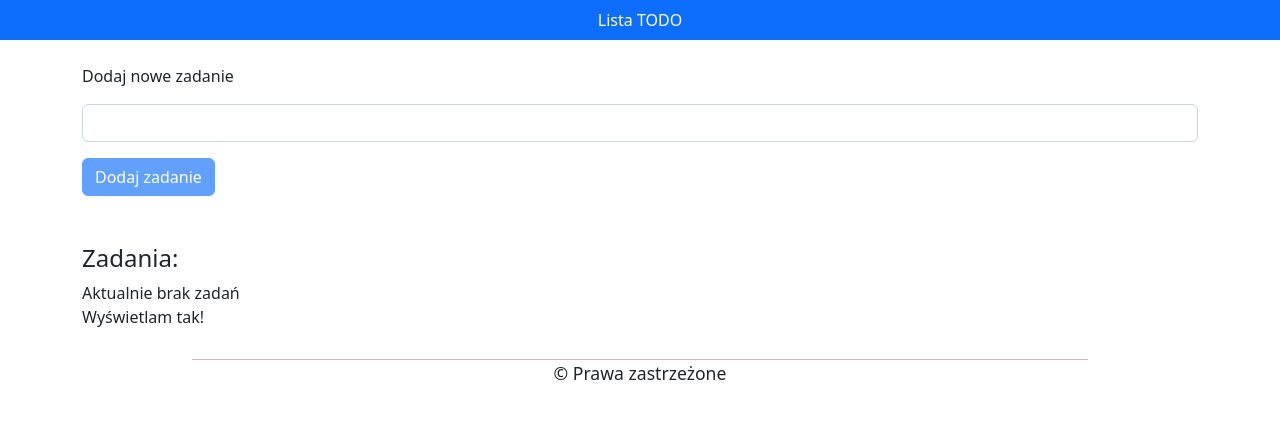
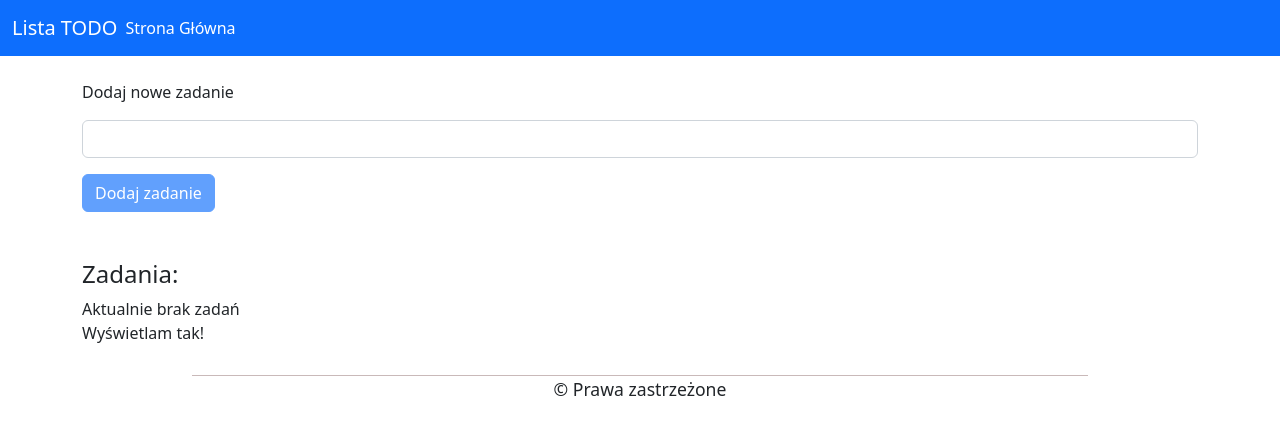
Before and after one commit to gloger85/sklep-internetowy, an Angular app: page / in a window 1280 px wide. Shown: the top 434 px of the page. Built offline with nearby package versions, Linux system fonts and the light colour scheme.

Commit message:
Update header.component.html
changed header: add navbar

```diff
--- a/src/app/header/header.component.html
+++ b/src/app/header/header.component.html
@@ -1,5 +1,16 @@
-<nav class="navbar bg-primary">
-    <div class="container-fluid d-flex justify-content-center">
-        <span class="navbar-brad text-white m-0">Lista TODO</span>
+<nav class="navbar navbar-expand-lg bg-primary navbar-dark">
+    <div class="container-fluid">
+        <span class="navbar-brand text-white m-0">Lista TODO</span>
+        <button class="navbar-toggler" type="button" data-bs-toggle="collapse" data-bs-target="#navbar-nav" aria-controls="navbar-nav"
+        aria-expanded="false" aria-label="Nav toggle">
+        <span class="navbar-toggler-icon"></span>
+    </button>
+    <div class="collapse navbar-collapse" id="navbar-nav">
+        <ul class="navbar-nav">
+            <li class="nav-item">
+                <a href="" class="nav-link text-white">Strona Główna</a>
+            </li>
+        </ul>
+    </div>
     </div>
 </nav>
```
